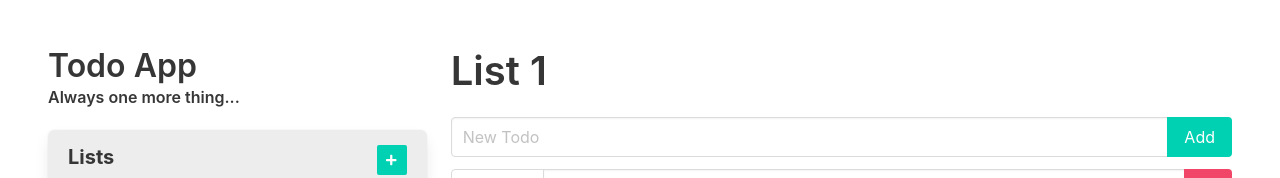
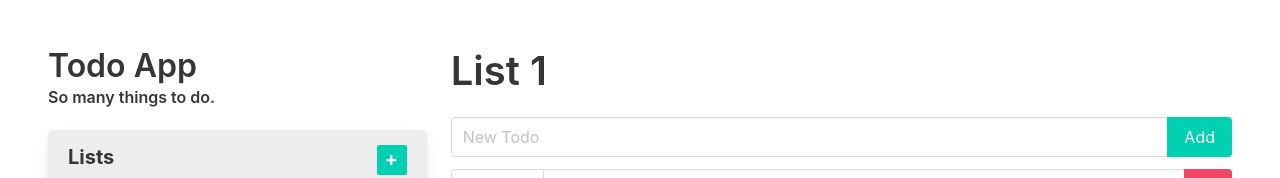
Before and after one commit to chadrc/todo-vue, a Vue app: page / in a window 1280 px wide. Shown: the top 178 px of the page. Built offline with nearby package versions, Linux system fonts and the light colour scheme.

Commit message:
Changed subhead

```diff
--- a/src/components/TodoApp.vue
+++ b/src/components/TodoApp.vue
@@ -4,7 +4,7 @@
       <section class="column is-one-third">
         <header class="content">
           <h1 class="title is-3">Todo App</h1>
-          <h2 class="subtitle is-6">Always one more thing...</h2>
+          <h2 class="subtitle is-6">So many things to do.</h2>
         </header>
         <TodoListPanel/>
       </section>
```
